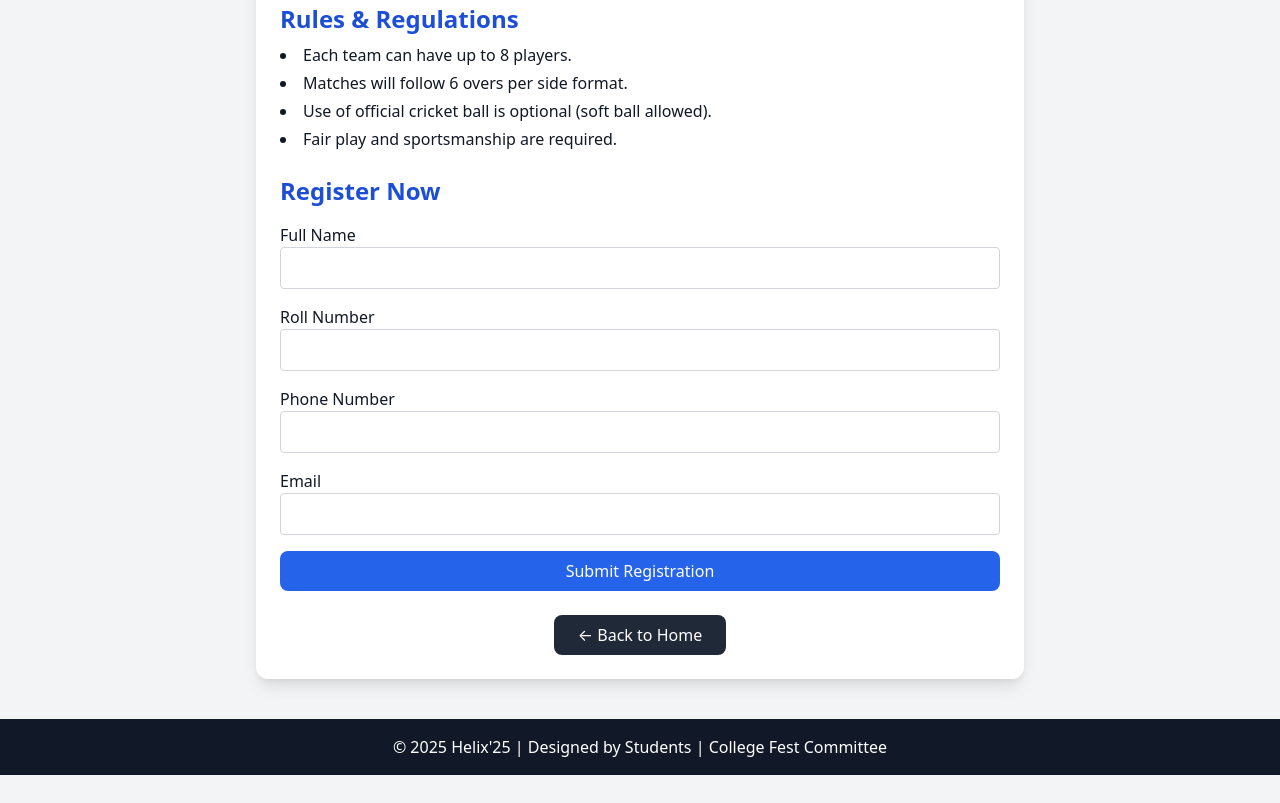
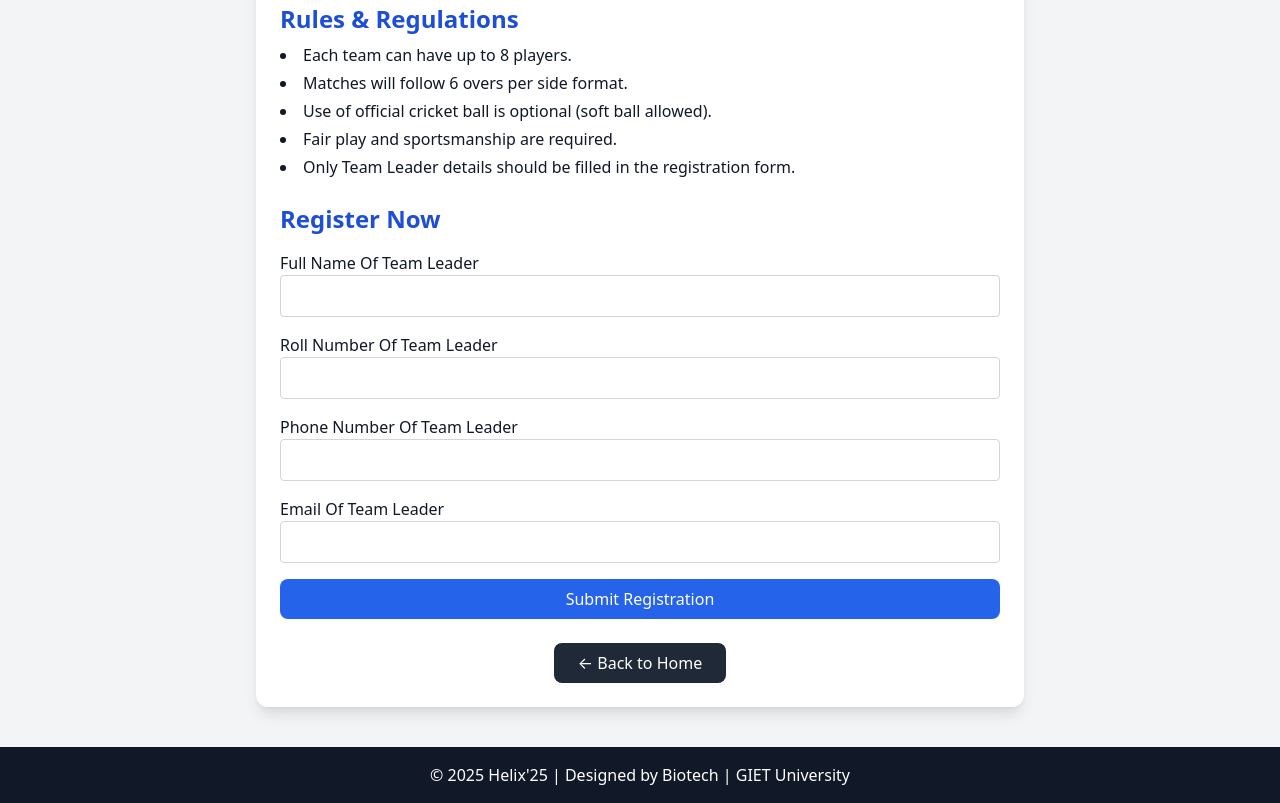
Before and after one commit to chinmayad402-coder/helix25-website, a plain HTML site: page boys_gully_cricket.html in a window 1280 px wide. Shown: the part 305-1108 px from the top of the page. Before the commit the page ends 1080 px from the top, so only its background shows below. Drawn offline with nearby package versions, Linux system fonts and the light colour scheme.

Commit message:
Update boys_gully_cricket.html

```diff
--- a/boys_gully_cricket.html
+++ b/boys_gully_cricket.html
@@ -26,6 +26,7 @@
         <li>Matches will follow 6 overs per side format.</li>
         <li>Use of official cricket ball is optional (soft ball allowed).</li>
         <li>Fair play and sportsmanship are required.</li>
+        <li>Only Team Leader details should be filled in the registration form.</li>
       </ul>
     </section>
 
@@ -33,19 +34,19 @@
       <h2 class="text-2xl font-semibold text-blue-700 mb-4">Register Now</h2>
       <form id="registrationForm" class="space-y-4">
         <div>
-          <label class="block font-medium">Full Name</label>
+          <label class="block font-medium">Full Name  Of Team Leader</label>
           <input type="text" name="fullname" required class="w-full border border-gray-300 p-2 rounded focus:outline-none focus:ring-2 focus:ring-blue-500">
         </div>
         <div>
-          <label class="block font-medium">Roll Number</label>
+          <label class="block font-medium">Roll Number Of Team Leader</label>
           <input type="text" name="roll" required class="w-full border border-gray-300 p-2 rounded focus:outline-none focus:ring-2 focus:ring-blue-500">
         </div>
         <div>
-          <label class="block font-medium">Phone Number</label>
+          <label class="block font-medium">Phone Number Of Team Leader</label>
           <input type="tel" name="phone" required class="w-full border border-gray-300 p-2 rounded focus:outline-none focus:ring-2 focus:ring-blue-500">
         </div>
         <div>
-          <label class="block font-medium">Email</label>
+          <label class="block font-medium">Email Of Team Leader</label>
           <input type="email" name="email" required class="w-full border border-gray-300 p-2 rounded focus:outline-none focus:ring-2 focus:ring-blue-500">
         </div>
 
@@ -62,7 +63,7 @@
   </main>
 
   <footer class="text-center mt-10 py-4 bg-gray-900 text-white">
-    <p>&copy; 2025 Helix'25 | Designed by Students | College Fest Committee</p>
+    <p>&copy; 2025 Helix'25 | Designed by Biotech | GIET University</p>
   </footer>
 
   <!-- ✅ Script for sending data to Google Sheet -->
```
